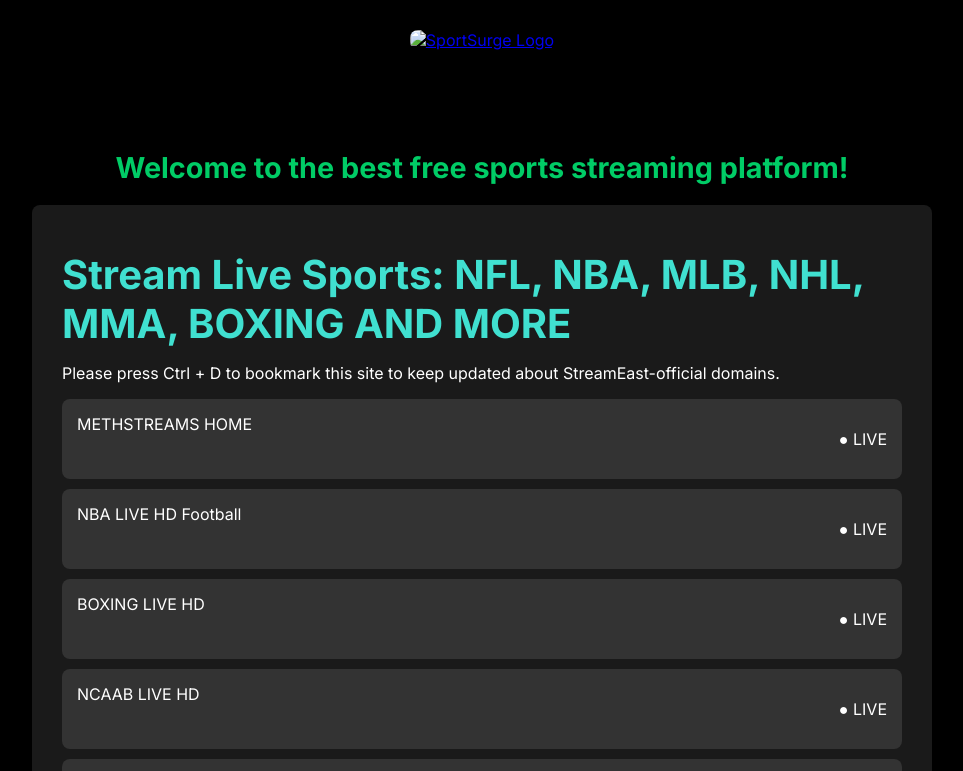
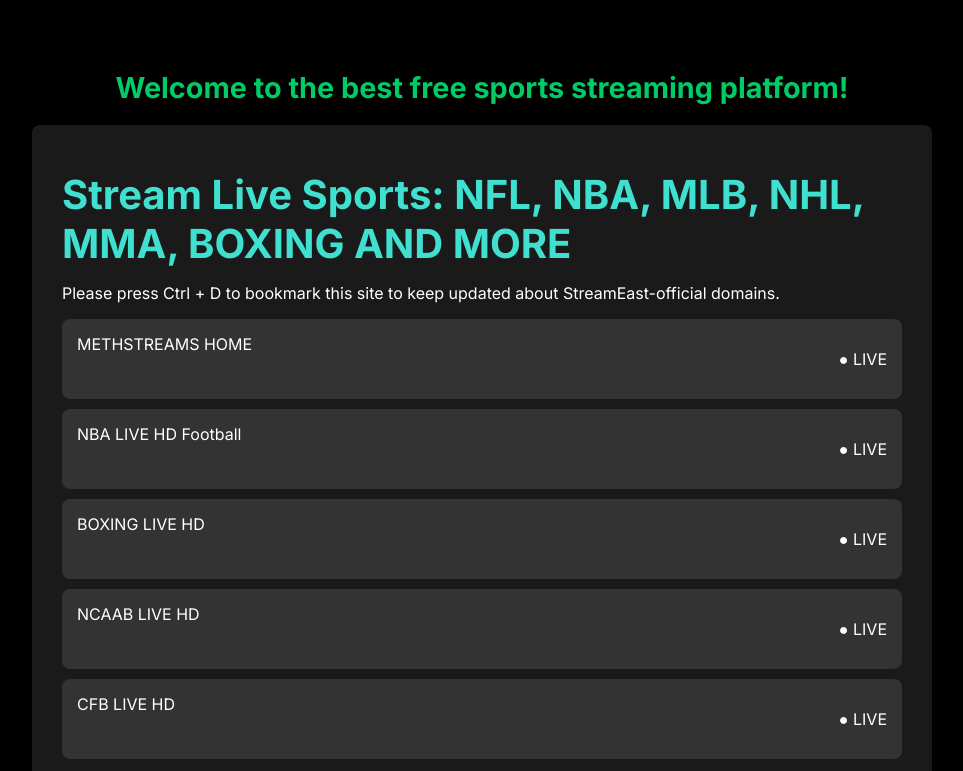
Before and after one commit to v7east/2METH, a plain HTML site: page index.html in a window 1280 px wide. Shown: the top 771 px of the page, without its empty margins (158-1121 px from the left). Drawn offline with nearby package versions, Linux system fonts and the light colour scheme.

Commit message:
index.html

```diff
--- a/index.html
+++ b/index.html
@@ -119,12 +119,7 @@
 </head>
 <body>
     <div class="header">
-        <center>
-            <!-- Logo with link -->
-            <a id="logo-link" href="https://reddit.bestreamsports.lol/" target="_blank">
-                <img src="" alt="SportSurge Logo">
-            </a>
-        </center>
+
     </div>
     <div class="content">
         <!-- New Text Banner Above the Box -->
```
